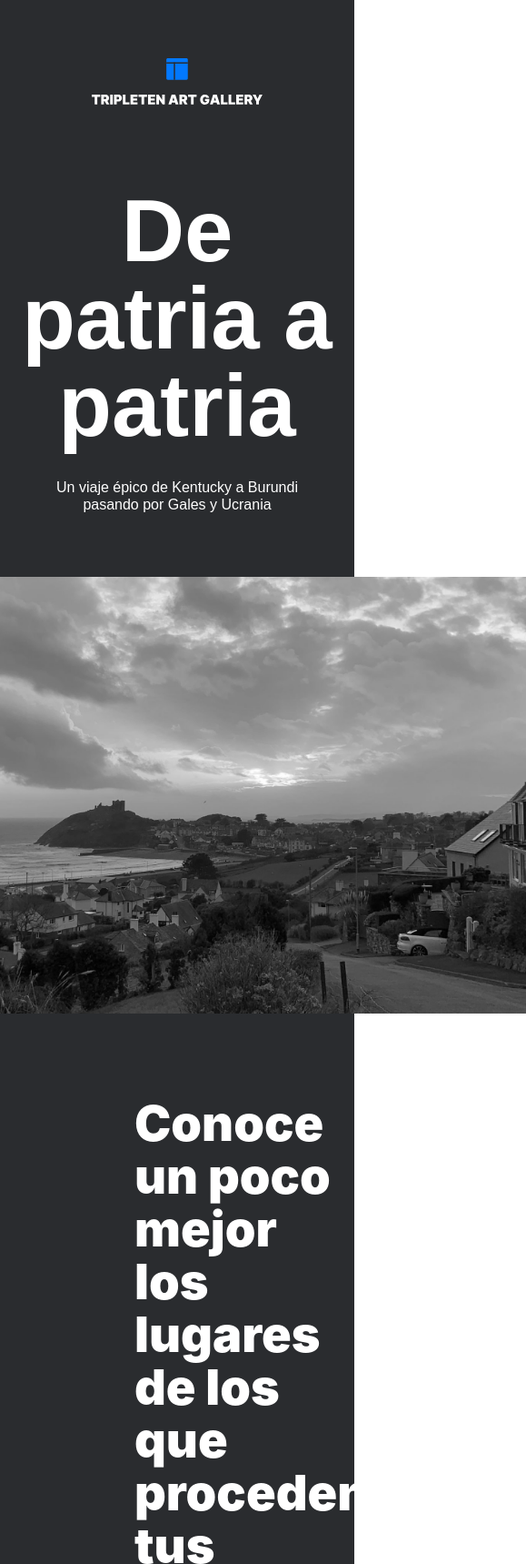
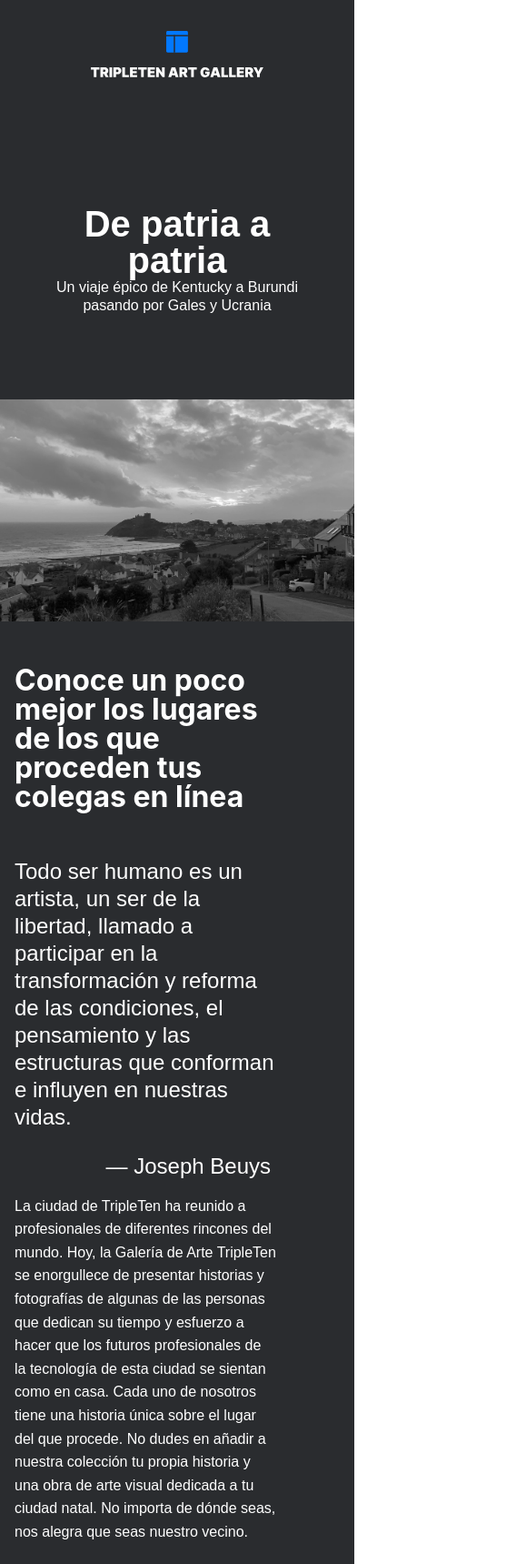
Before and after one commit to RamDepressed/web_project_homeland, a plain HTML site: page index.html in a window 390 px wide. Shown: the top 1719 px of the page at 91% size, 579 px wide, since content can reach past the window. Drawn offline with nearby package versions, Linux system fonts and the light colour scheme.

Commit message:
Update errores

```diff
--- a/blocks/footer.css
+++ b/blocks/footer.css
@@ -3,6 +3,12 @@
   margin: auto;
   margin-top: 92px;
   padding-bottom: 24px;
+}
+.footer__copyright {
+  max-width: 194px;
+  font-size: 14px;
+  line-height: 16px;
+  text-align: center;
 }
 @media screen and (max-width: 768px) {
   .footer {
--- a/blocks/header.css
+++ b/blocks/header.css
@@ -9,13 +9,17 @@
   margin-top: 34px;
   margin-bottom: 91px;
 }
+.header__content {
+  display: flex;
+  flex-direction: column;
+  align-items: center;
+}
 .header__title {
+  max-width: 720px;
+  margin: 0 auto;
   font-size: 96px;
-  line-height: 1;
+  line-height: 1.5;
   text-align: center;
-  max-width: 720px;
-  margin: 0px auto 32px auto;
-  font-weight: 900;
 }
 .header__subtitle {
   font-size: 30px;
@@ -25,37 +29,26 @@
   font-weight: 400;
   line-height: 1.2;
 }
-@media screen and (max-width: 1024px) and (min-width: 544px) {
+
+@media screen and (min-width: 320px) and (max-width: 543px) {
   .header__logo {
-    margin-top: 30px;
+    max-width: 190px;
+    padding-bottom: 50px;
   }
   .header__title {
-    font-size: 75px;
-    max-width: 707px;
-    line-height: 1.05;
-    margin-bottom: 25px;
-  }
-  .header__subtitle {
-    margin-bottom: 30px;
-  }
-}
-@media screen and (max-width: 543px) {
-  .header__logo {
-    max-width: 188px;
-    max-height: 52px;
-  }
-  .header___title {
-    max-width: 228px;
+    max-width: 220px;
     font-size: 40px;
-    margin-bottom: 16px;
+    line-height: 1;
   }
   .header__subtitle {
     max-width: 288px;
     font-size: 16px;
-    margin-bottom: 40px;
-  }
-  .header__image {
-    max-width: 320px;
-    margin-bottom: 60px;
   }
 }
+@media screen and (min-width: 544px) and (max-width: 1024px) {
+  .header__title {
+    font-size: 75px;
+    max-width: 530px;
+    line-height: 1.05;
+  }
+}
--- a/blocks/image.css
+++ b/blocks/image.css
@@ -1,9 +1,6 @@
 .image {
-  justify-content: center;
-  max-width: 984px;
-  max-height: 615px;
-  margin-bottom: 92px;
-  margin-top: 0px;
+  width: 100%;
+  padding-bottom: 0;
 }
 @media screen and (max-width: 768px) {
   .image {
--- a/blocks/main.css
+++ b/blocks/main.css
@@ -1,55 +1,53 @@
 .main {
   max-width: 830px;
-  margin-left: 148px;
+  margin: 92px auto;
+  display: flex;
+  flex-direction: column;
 }
 .main__title {
-  margin-top: 0;
   max-width: 830px;
   font-family: "Inter", sans-serif;
   font-size: 54px;
-  font-weight: 900;
   line-height: 58px;
-  text-align: left;
 }
 .main__subtitle {
-  margin-top: 0;
-  margin-right: 92px;
-  margin-bottom: 10px;
   max-width: 738px;
-  font-family: "Inter", sans-serif;
   font-size: 24px;
-  font-weight: 400;
   line-height: 34px;
-  text-align: left;
 }
 .main__subtitle_author {
-  margin-top: 0;
-  margin-bottom: 31.99px;
-  max-width: 732px;
-  font-family: "Inter", sans-serif;
-  font-size: 24px;
-  font-weight: 400;
-  line-height: 34px;
   text-align: right;
+  margin: 0;
+  padding: 0;
+  position: relative;
+  right: 6px;
 }
 .main__description {
-  max-width: 722px;
-  font-family: "Inter", sans-serif;
   font-size: 16px;
-  font-weight: 400;
   line-height: 1.6;
   text-align: left;
 }
-@media screen and (max-width: 768px) {
-  .page {
-    max-width: 768px;
-    padding-top: 30px;
+@media screen and (min-width: 320px) and (max-width: 544px) {
+  .main {
+    max-width: 288px;
+    margin: 16px;
+  }
+  .main__title {
+    font-size: 32px;
+    line-height: 1;
+  }
+  .main__subtitle {
+    line-height: 30px;
   }
 }
-
-@media screen and (max-width: 320px) {
-  .page {
-    max-width: 320px;
-    padding-top: 20px;
+@media screen and (min-width: 545px) and (max-width: 1024px) {
+  .main {
+    max-width: 720px;
+    margin: 90px 24px 88px;
+  }
+  .main__title {
+    max-width: 710px;
+    font-size: 45px;
+    line-height: 49px;
   }
 }
--- a/index.html
+++ b/index.html
@@ -13,12 +13,16 @@
   <body>
     <div class="page">
       <header class="header">
-        <img src="images/logo.svg" alt="Logo" class="header__logo" />
-        <h1 class="header__title">De patria a patria</h1>
-        <p class="header__subtitle">
-          Un viaje épico de Kentucky a Burundi pasando por Gales y Ucrania
-        </p>
-        <img src="images/__image.png" alt="Fondo" class="image" />
+        <img src="./images/logo.svg" alt="Logo" class="header__logo" />
+        <section class="header__content">
+          <h1 class="header__title">De patria a patria</h1>
+          <p class="header__subtitle">
+            Un viaje épico de Kentucky a Burundi pasando por Gales y Ucrania
+          </p>
+          <div>
+            <img src="./images/image.png" alt="Fondo" class="image" />
+          </div>
+        </section>
       </header>
       <main class="content">
         <section class="main">
@@ -32,7 +36,7 @@
             pensamiento y las estructuras que conforman e influyen en nuestras
             vidas.
           </p>
-          <p class="main__subtitle main__subtitle_author">— Joseph Beuy</p>
+          <p class="main__subtitle main__subtitle_author">— Joseph Beuys</p>
           <p class="main__description">
             La ciudad de TripleTen ha reunido a profesionales de diferentes
             rincones del mundo. Hoy, la Galería de Arte TripleTen se enorgullece
```
Also changed, not shown: images/image.png (renamed from images/__image.png).
